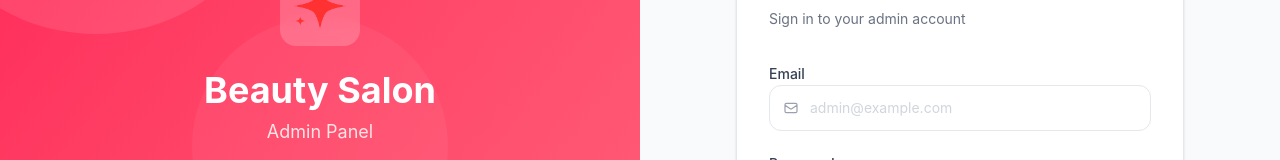
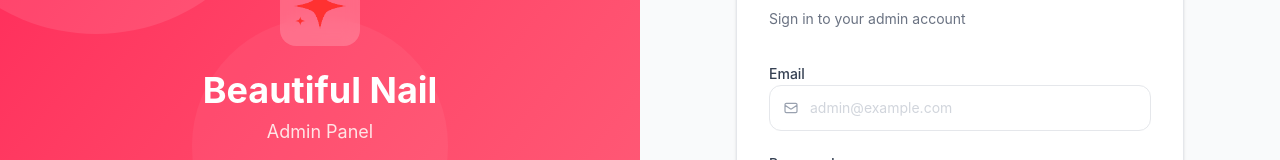
Before and after one commit to veluxastudio/Beautiful_Nail, a Next.js app: page /auth/login in a window 1280 px wide. Shown: the part 254-414 px from the top of the page. Built offline with nearby package versions, Linux system fonts and the light colour scheme; no server answers.

Commit message:
mas bahlil ganteng

```diff
--- a/app/auth/login/page.tsx
+++ b/app/auth/login/page.tsx
@@ -47,7 +47,7 @@ export default function LoginPage() {
             />
           </div>
           <div>
-            <h1 className="text-4xl font-bold">Beauty Salon</h1>
+            <h1 className="text-4xl font-bold">Beautiful Nail</h1>
             <p className="text-rose-100 mt-2 text-lg">Admin Panel</p>
           </div>
           <p className="text-rose-100 text-sm leading-relaxed">
@@ -78,7 +78,7 @@ export default function LoginPage() {
               <Image src="/logo/logonails.png" alt="Logo" width={28} height={28} className="object-contain" />
             </div>
             <div>
-              <p className="font-bold text-base leading-tight">Beauty Salon</p>
+              <p className="font-bold text-base leading-tight">Beautiful Nail</p>
               <p className="text-xs text-gray-400">Admin Panel</p>
             </div>
           </div>
```
